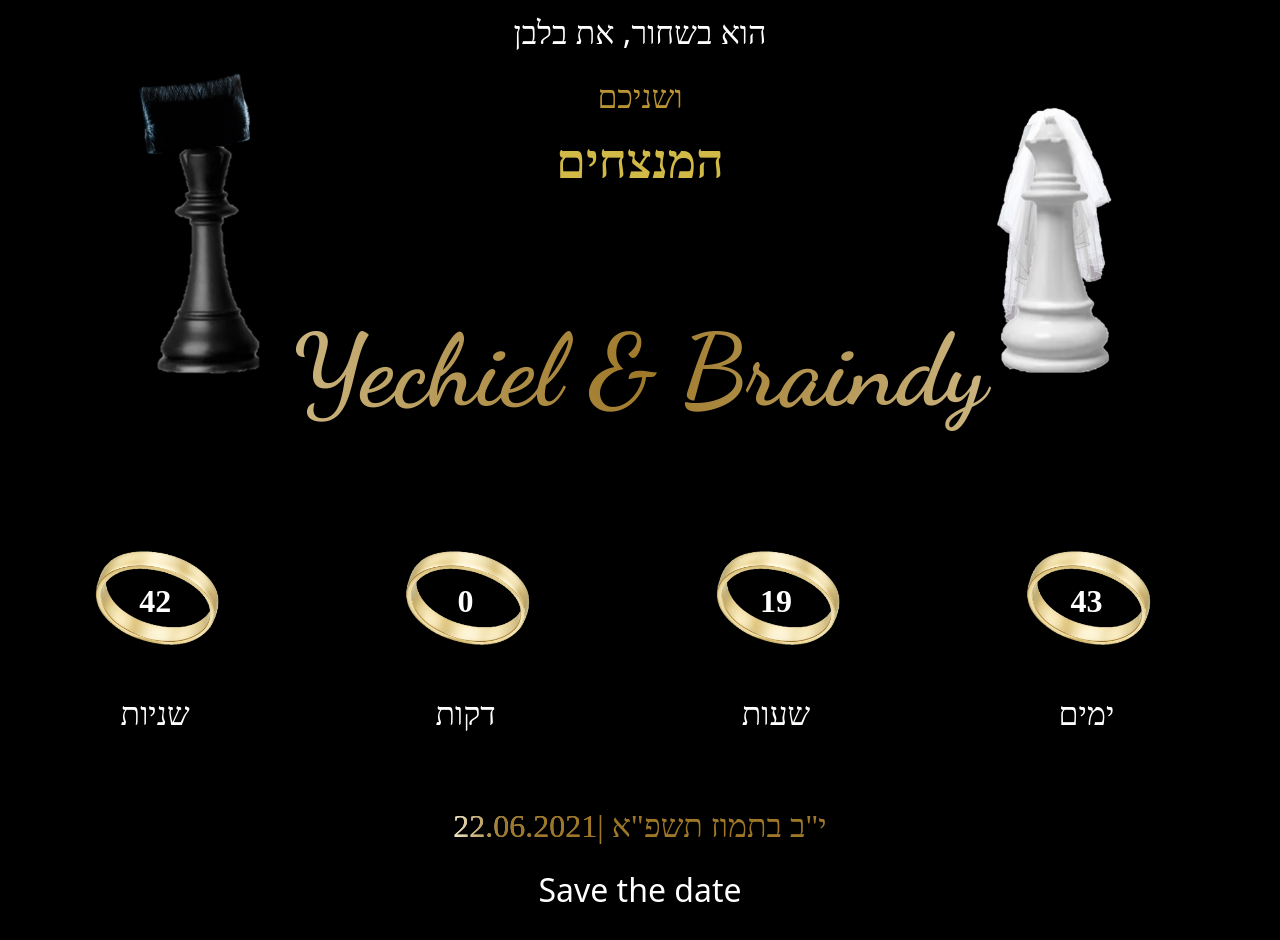
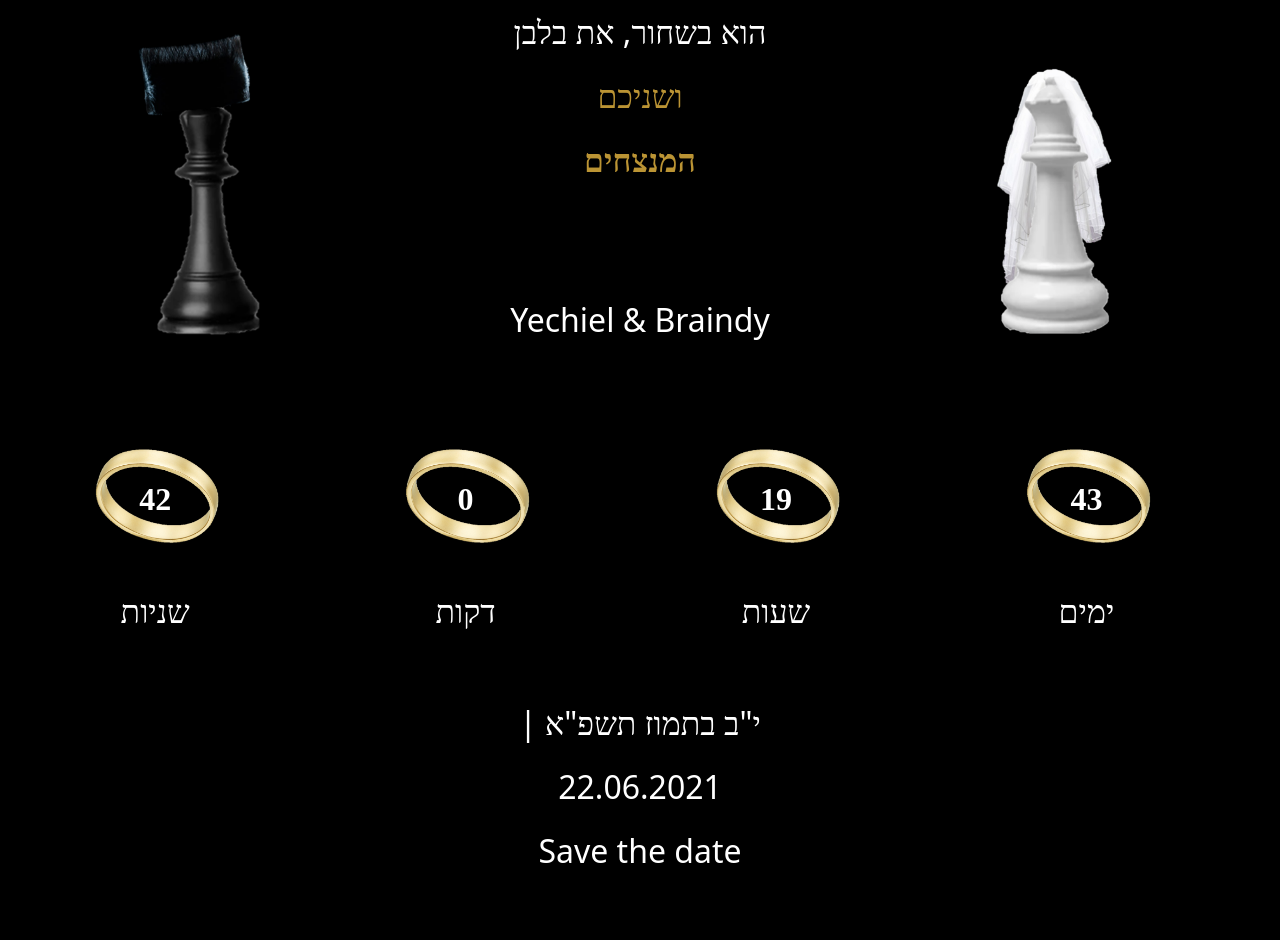
Before and after one commit to RivkaBarNatan/64WeddingCountdown, an Angular app: page / in a window 1280 px wide. Shown: the part 1000-1940 px from the top of the page. Built offline with nearby package versions, Linux system fonts and the light colour scheme; a small style sheet from the web is missing.

Commit message:
decrise scss

```diff
--- a/src/app/main/main.component.scss
+++ b/src/app/main/main.component.scss
@@ -309,90 +309,3 @@ h1::after {
     }
 
 }
-
-@keyframes growDwindling
-{
-    from {transform: scale(1); color: #bb9434;}
-    to {transform: scale(2); color: #e7de5a;}
-}
-
-
-@keyframes Swinging
-{
-    // from {transform: rotate(382deg);}
-    // to {transform: rotate(342deg);}
-    0%, 20%, 40%{
-        transform: rotate(342deg);
-    }
-    10%, 30%, 50%{
-        transform: rotate(382deg);
-    }
-    51%{
-        transform: rotate(0deg);
-    }
-
-    70%, 90%{
-        transform: rotate(0deg);
-    }
-    60%, 80%, 100%{
-        transform: rotate(0deg);
-    }
-}
-
-//מהמםםםם!!
-// @keyframes Swinging
-// {
-//     0%, 20%, 40%{
-//         transform: rotate(382deg);
-//     }
-//     10%, 30%, 50%{
-//         transform: rotate(342deg);
-//     }
-
-//     100%{
-//         transform: rotate(0deg);
-//     }
-// }
-
-.names
-{
-    font-size: 100px;
-    font-family: 'Dancing Script', cursive;
-    background: -webkit-radial-gradient(circle, #9e7828, #f0e7c8);
-    -webkit-background-clip: text;
-    -webkit-text-fill-color: transparent;
-}
-.dates
-{
-    font-family: 'Ellinia CLM', serif;
-    font-family: 'Felix007', serif;
-    animation: transitionlight .15s ease-in-out infinite;
-    // -webkit-background-clip: text;
-    // -webkit-text-fill-color: transparent;
-    display: inline-flex;
-
-}
-
-@keyframes transitionlight
-{
-    0% {
-        background: -webkit-linear-gradient(left, #9e7828, #9e7828, #9e7828,  #f0e7c8);
-        -webkit-background-clip: text;
-        -webkit-text-fill-color: transparent;
-    }
-    10% {
-        background: -webkit-linear-gradient(left, #9e7828, #f0e7c8, #9e7828,  #9e7828);
-        -webkit-background-clip: text;
-        -webkit-text-fill-color: transparent;
-    }
-    50%{
-        background: -webkit-linear-gradient(left, #9e7828, #f0e7c8, #9e7828, #9e7828);
-        -webkit-background-clip: text;
-        -webkit-text-fill-color: transparent;
-    }
-    100% {
-        background: -webkit-linear-gradient(right, #9e7828, #9e7828, #9e7828,  #f0e7c8);
-        -webkit-background-clip: text;
-        -webkit-text-fill-color: transparent;
-    }
-}
```
